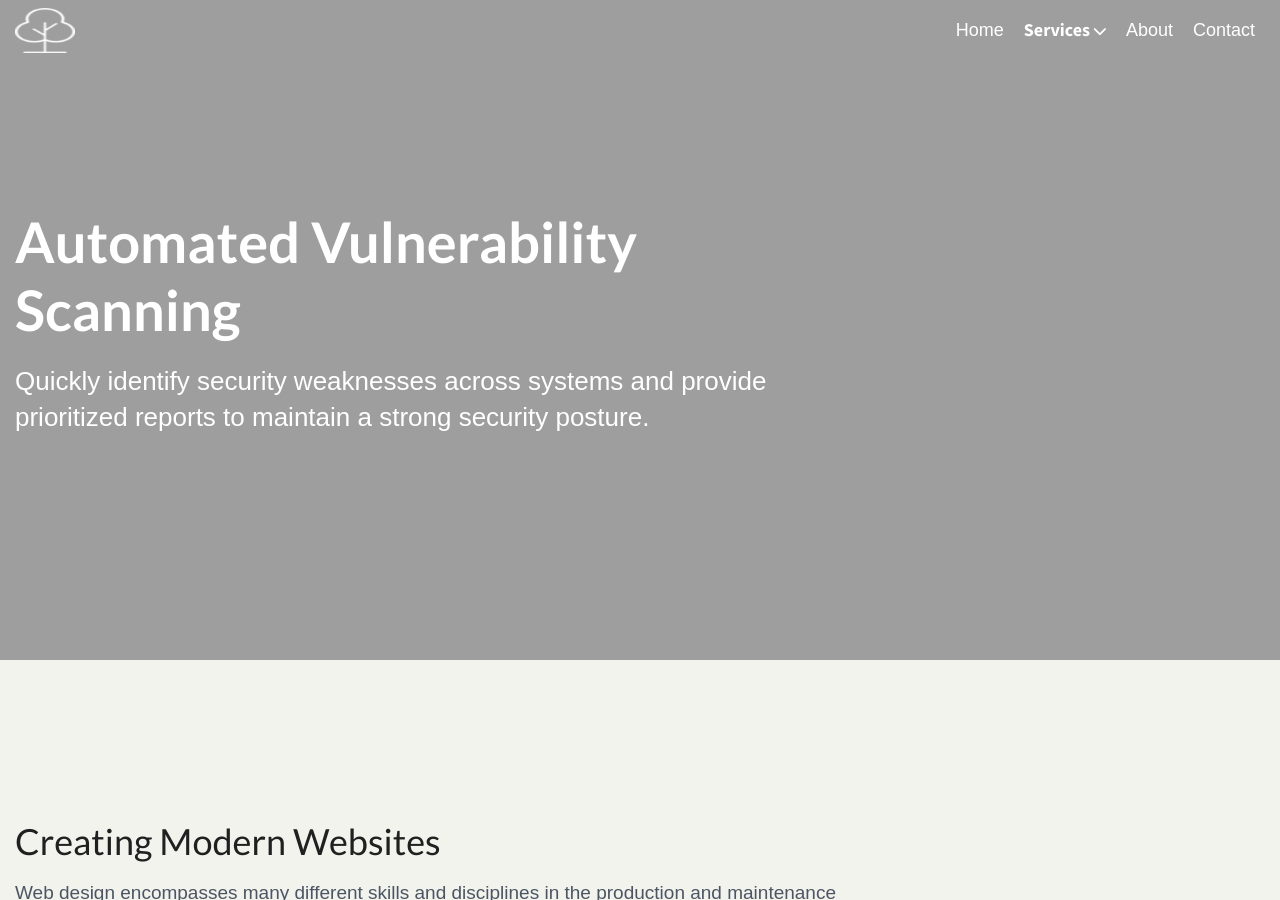
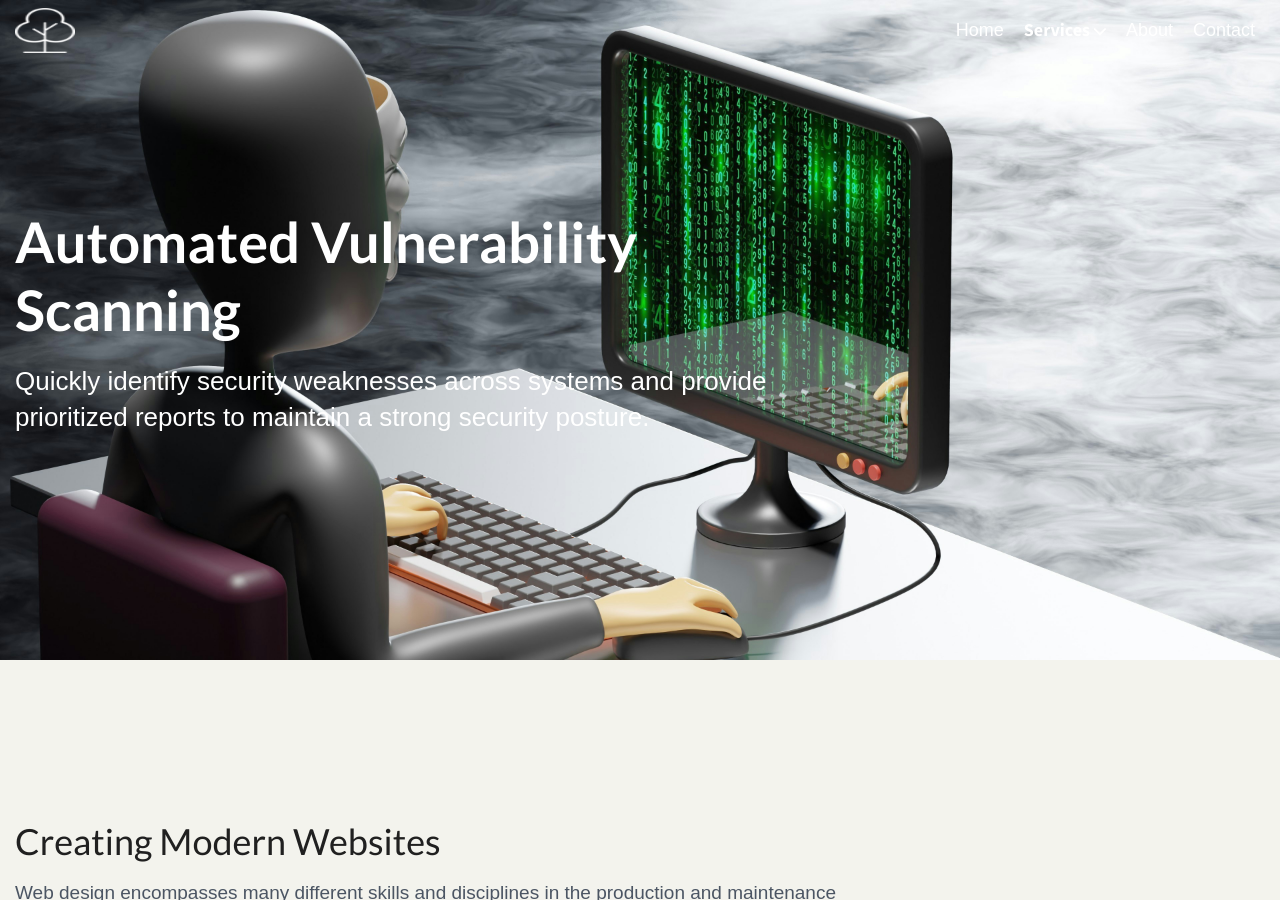
Before and after one commit to t3lesph0re/deepwoodssec.github.io, a Jekyll site: the page built from collections/_services/automated-vuln-scanning.md, in a window 1280 px wide and 900 px high. Built offline with Jekyll 4.4.1, drawn with Linux system fonts in a browser that asks for light colours; some web fonts are replaced.

Commit message:
scan background8

```diff
--- a/collections/_services/automated-vuln-scanning.md
+++ b/collections/_services/automated-vuln-scanning.md
@@ -6,8 +6,8 @@
 header_transparent: true
 fa_icon: false
 icon: "assets/images/icons/icons8-source-code-100.png"
-thumbnail: "/assets/images/gen/services/scan-background9.jpg"
-image: "/assets/images/gen/services/scan-background9.jpg"
+thumbnail: "/assets/images/gen/services/scan-background8.jpg"
+image: "/assets/images/gen/services/scan-background8.jpg"
 
 hero:
   enabled: true
@@ -17,7 +17,7 @@
   background_color: ""
   background_gradient: true
   background_image_blend_mode: false # "overlay", "multiply", "screen"
-  background_image: "/assets/images/gen/services/scan-background9.jpg"
+  background_image: "/assets/images/gen/services/scan-background8.jpg"
   fullscreen_mobile: false
   fullscreen_desktop: false
   height: 660px
```
